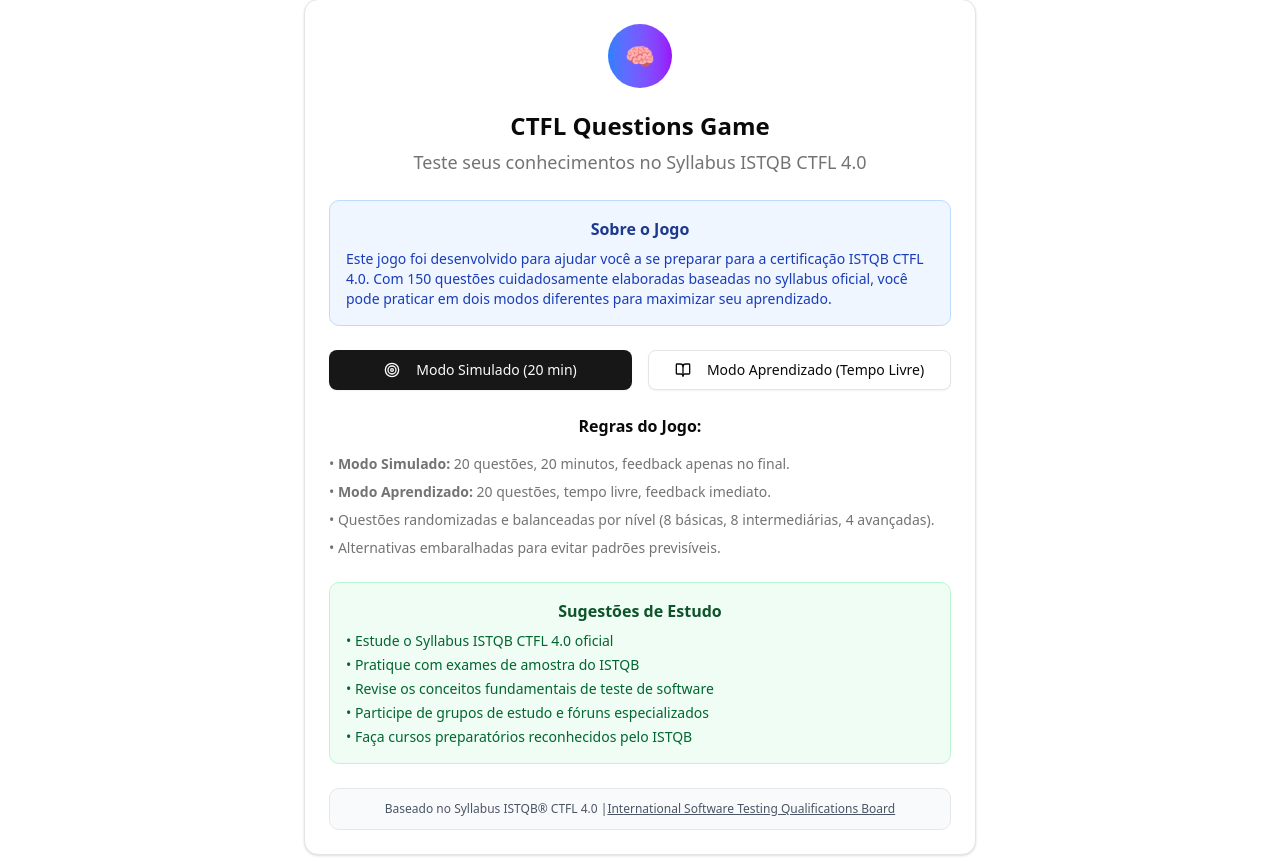
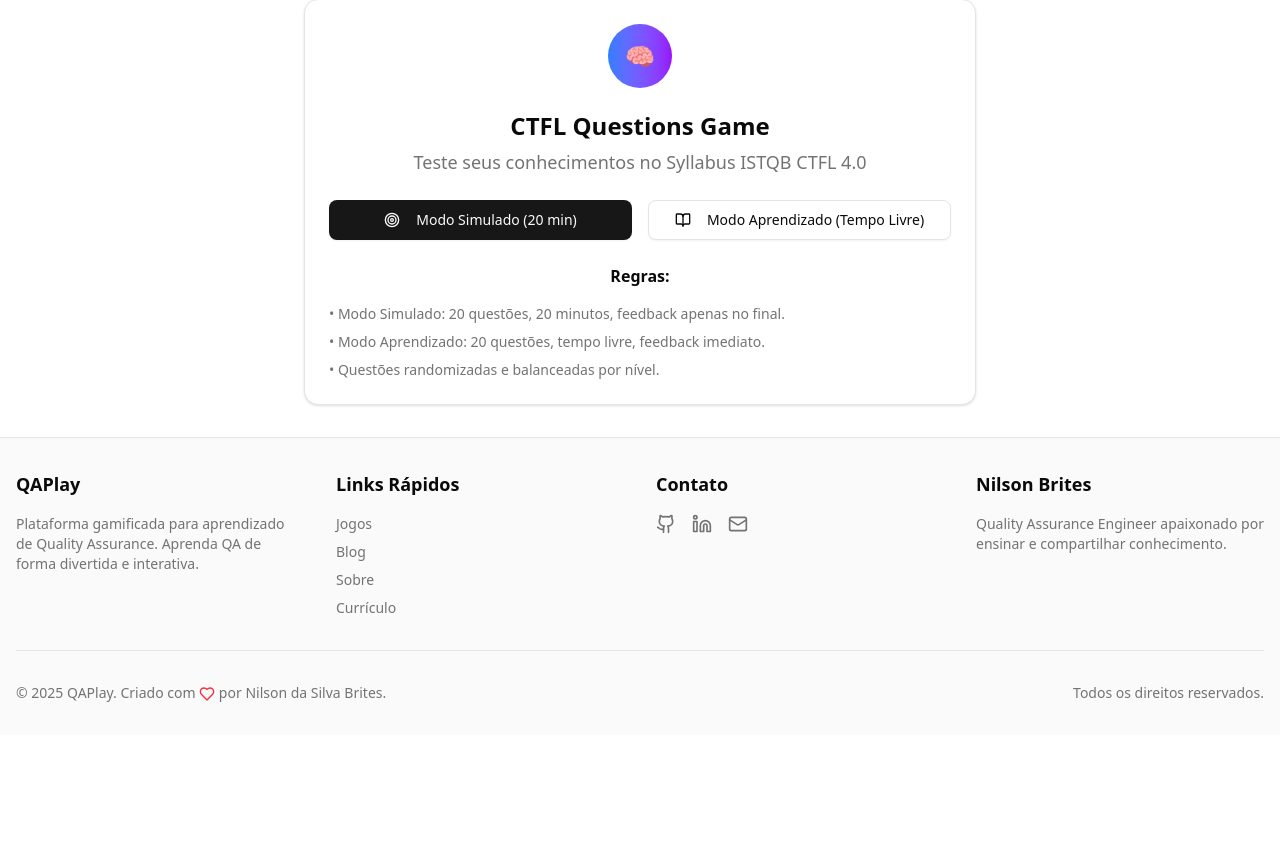
Before and after one commit to nilrd/qaplay_prod, a React (Vite) app: page /treinar/jogo/fundamentos-ctfl in a window 1280 px wide. Shown: the part 178-1040 px from the top of the page. After the commit the page ends 913 px from the top, so only its background shows below. Built offline with nearby package versions, Linux system fonts and the light colour scheme.

Commit message:
Revert: Revertendo o jogo Quiz Inteligente ISTQB CTFL 4.0 para uma versão funcional anterior.

```diff
--- a/src/games/CTFLQuizGame.jsx
+++ b/src/games/CTFLQuizGame.jsx
@@ -205,15 +205,6 @@
             </CardDescription>
           </CardHeader>
           <CardContent className="space-y-6">
-            <div className="bg-blue-50 p-4 rounded-lg border border-blue-200">
-              <h3 className="font-semibold text-blue-900 mb-2">Sobre o Jogo</h3>
-              <p className="text-sm text-blue-800 text-left">
-                Este jogo foi desenvolvido para ajudar você a se preparar para a certificação ISTQB CTFL 4.0.
-                Com 150 questões cuidadosamente elaboradas baseadas no syllabus oficial, você pode praticar
-                em dois modos diferentes para maximizar seu aprendizado.
-              </p>
-            </div>
-
             <div className="grid grid-cols-1 md:grid-cols-2 gap-4">
               <Button onClick={() => startGame('simulado')} size="lg" className="w-full">
                 <Target className="mr-2 h-5 w-5" />
@@ -226,33 +217,12 @@
             </div>
 
             <div className="space-y-4">
-              <h3 className="font-semibold">Regras do Jogo:</h3>
+              <h3 className="font-semibold">Regras:</h3>
               <ul className="text-sm text-muted-foreground space-y-2 text-left">
-                <li>• <strong>Modo Simulado:</strong> 20 questões, 20 minutos, feedback apenas no final.</li>
-                <li>• <strong>Modo Aprendizado:</strong> 20 questões, tempo livre, feedback imediato.</li>
-                <li>• Questões randomizadas e balanceadas por nível (8 básicas, 8 intermediárias, 4 avançadas).</li>
-                <li>• Alternativas embaralhadas para evitar padrões previsíveis.</li>
+                <li>• Modo Simulado: 20 questões, 20 minutos, feedback apenas no final.</li>
+                <li>• Modo Aprendizado: 20 questões, tempo livre, feedback imediato.</li>
+                <li>• Questões randomizadas e balanceadas por nível.</li>
               </ul>
-            </div>
-
-            <div className="bg-green-50 p-4 rounded-lg border border-green-200">
-              <h3 className="font-semibold text-green-900 mb-2">Sugestões de Estudo</h3>
-              <ul className="text-sm text-green-800 space-y-1 text-left">
-                <li>• Estude o Syllabus ISTQB CTFL 4.0 oficial</li>
-                <li>• Pratique com exames de amostra do ISTQB</li>
-                <li>• Revise os conceitos fundamentais de teste de software</li>
-                <li>• Participe de grupos de estudo e fóruns especializados</li>
-                <li>• Faça cursos preparatórios reconhecidos pelo ISTQB</li>
-              </ul>
-            </div>
-
-            <div className="bg-gray-50 p-3 rounded-lg border border-gray-200">
-              <p className="text-xs text-gray-600 text-center">
-                Baseado no Syllabus ISTQB® CTFL 4.0 |
-                <a href="https://www.istqb.org" target="_blank" rel="noopener noreferrer" className="underline hover:text-blue-600">
-                  International Software Testing Qualifications Board
-                </a>
-              </p>
             </div>
           </CardContent>
         </Card>
@@ -346,18 +316,11 @@
           Pergunta {currentQuestionIndex + 1} de {shuffledQuestions.length}
         </Badge>
         {timeLeft !== null && (
-          <div className="flex items-center space-x-2 bg-white p-2 rounded-lg border shadow-sm">
+          <div className="flex items-center space-x-2">
             <Clock className="h-4 w-4" />
-            <span className={`font-mono text-lg font-bold ${timeLeft <= 300 && timeLeft > 60 ? 'text-orange-500' : timeLeft <= 60 && timeLeft > 0 ? 'text-red-500 animate-pulse' : 'text-blue-600'}`}>
+            <span className={`font-mono text-lg ${timeLeft <= 60 && timeLeft > 0 ? 'text-red-500 font-bold' : ''}`}>
               {formatTime(timeLeft)}
             </span>
-            <span className="text-xs text-gray-500">restante</span>
-          </div>
-        )}
-        {timeLeft === null && (
-          <div className="flex items-center space-x-2 bg-green-50 p-2 rounded-lg border border-green-200">
-            <BookOpen className="h-4 w-4 text-green-600" />
-            <span className="text-sm text-green-700 font-medium">Tempo Livre</span>
           </div>
         )}
       </div>
```
